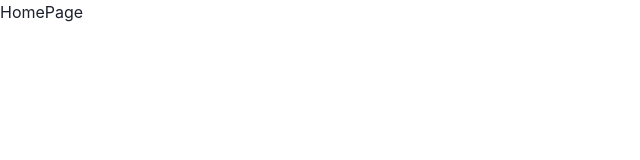
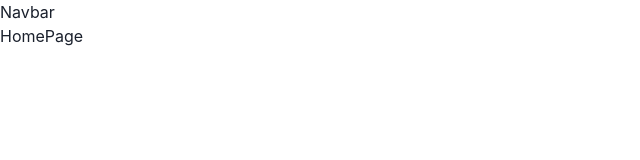
Before and after one commit to ArunPandyanVasam/Product-Store, a React (Vite) app in the folder frontend/: page / in a window 1280 px wide. Shown: the top 160 px of the page, without its empty margins (0-640 px from the left). Built offline with nearby package versions, Linux system fonts and the light colour scheme.

Commit message:
imported navbar into app.jsx

```diff
--- a/frontend/src/App.jsx
+++ b/frontend/src/App.jsx
@@ -1,12 +1,14 @@
-import { Box, Button } from "@chakra-ui/react";
+import { Box} from "@chakra-ui/react";
 import { Route, Routes } from "react-router-dom";
+
 import HomePage from "./pages/HomePage";
 import CreatePage from "./pages/CreatePage";
+import Navbar from "./components/Navbar";
 
 function App() {
   return (
     <Box minH={"100vh"}>
-      {/* <Navbar /> */}
+      <Navbar />
       <Routes>
         <Route path="/" element={<HomePage />} />
         <Route path="/create" element={<CreatePage />} />
```
